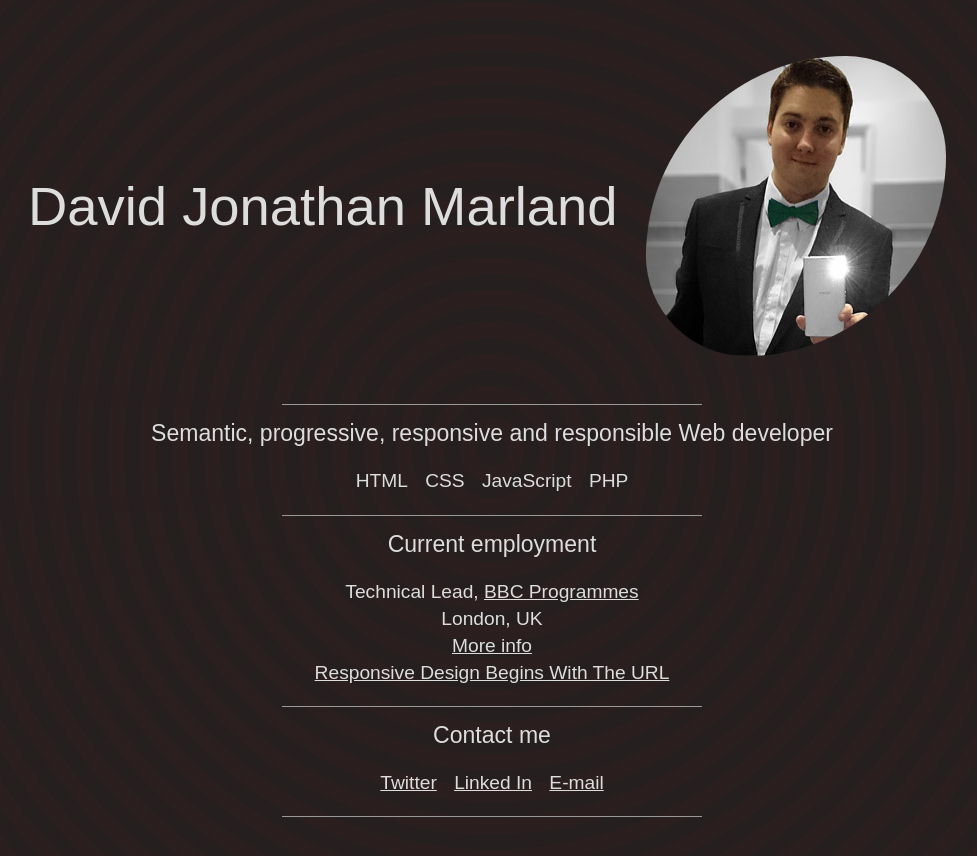
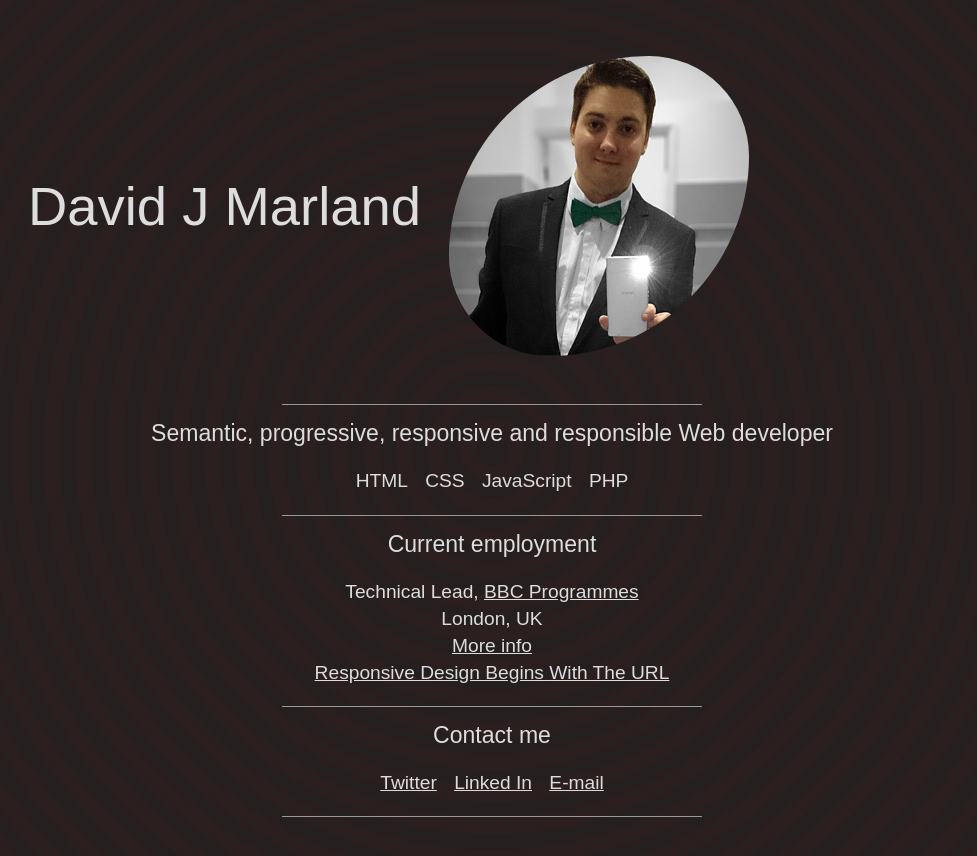
Before and after one commit to djmarland/djmarland.github.io, a Jekyll site: the page oldindex.html, which Jekyll copies as it is, in a window 1280 px wide. Shown: the top 856 px of the page, without its empty margins (148-1125 px from the left). Built offline with Jekyll 4.4.1, drawn with Linux system fonts in a browser that asks for light colours.

Commit message:
And the rest

```diff
--- a/404.html
+++ b/404.html
@@ -1,6 +1,6 @@
 ---
 layout: home
-title: 404 - David Jonathan Marland
+title: 404 - David J Marland
 ---
 
 <p>404</p>
--- a/_layouts/home.html
+++ b/_layouts/home.html
@@ -7,7 +7,7 @@ layout: home
     <head>
         <meta charset="utf-8">
         <meta http-equiv="X-UA-Compatible" content="IE=edge">
-        <title>David Jonathan Marland | Web developer</title>
+        <title>David J Marland | Web developer</title>
         <meta name="description" content="Semantic, progressive, responsive and responsible Web developer with skills in HTML, CSS, JavaScript &amp; PHP">
         <meta name="viewport" content="width=device-width, initial-scale=1">
         <meta name="msapplication-square150x150logo" content="/apple-touch-icon-precomposed.png" />
@@ -104,7 +104,7 @@ layout: home
     <body>
     	<header>
             <div class="header">
-            <h1>David Jonathan Marland</h1>
+            <h1>David J Marland</h1>
             <img src="/assets/img/profile.jpg" alt="Photo of me wearing a bow tie" />
             </div>
         </header>
--- a/oldindex.html
+++ b/oldindex.html
@@ -3,7 +3,7 @@
     <head>
         <meta charset="utf-8">
         <meta http-equiv="X-UA-Compatible" content="IE=edge">
-        <title>David Jonathan Marland | Web developer</title>
+        <title>David J Marland | Web developer</title>
         <meta name="description" content="Semantic, progressive, responsive and responsible Web developer with skills in HTML, CSS, JavaScript &amp; PHP">
         <meta name="viewport" content="width=device-width, initial-scale=1">
         <meta name="msapplication-square150x150logo" content="/apple-touch-icon-precomposed.png" />
@@ -100,7 +100,7 @@
     <body>
         <header>
             <div class="header">
-            <h1>David Jonathan Marland</h1>
+            <h1>David J Marland</h1>
             <img src="/assets/img/profile.jpg" alt="Photo of me wearing a bow tie" />
             </div>
         </header>
```
